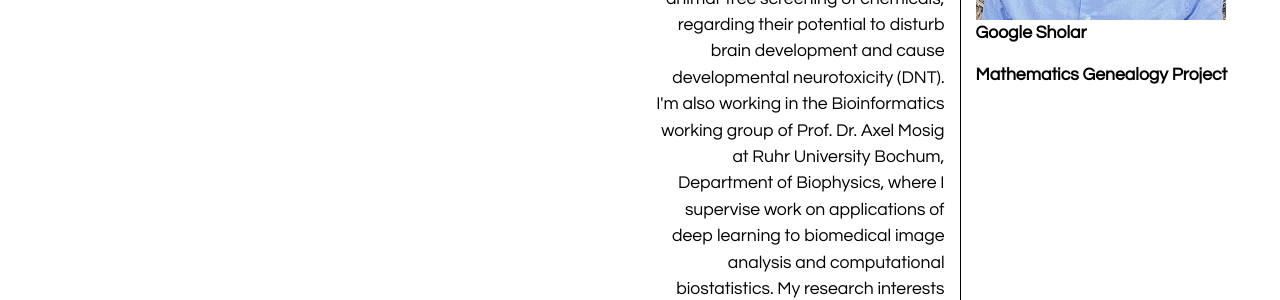
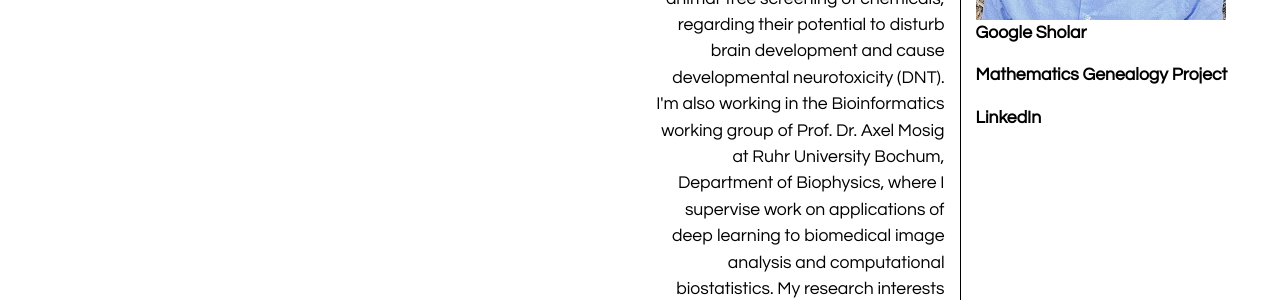
Before and after one commit to alim-zend/alim-zend.github.io, a Jekyll site: the page built from index.md, in a window 1280 px wide and 900 px high, scrolled down 5083 px. Shown: the part 151-451 px from the top of the window. Built offline with Jekyll 4.4.1, drawn with Linux system fonts in a browser that asks for light colours.

Commit message:
Update footer.html

```diff
--- a/_includes/footer.html
+++ b/_includes/footer.html
@@ -23,6 +23,7 @@
         <img src="arifdoenmez.jpg" alt="Arif Doenmez" width="250px;">
         <p><a href="https://scholar.google.com/citations?user=qMx_mSEAAAAJ" target="_blank">Google Sholar</a></p>
         <p><a href="https://www.genealogy.math.ndsu.nodak.edu/id.php?id=286417" target="_blank">Mathematics Genealogy Project</a></p>
+        <p><a href="https://www.linkedin.com/in/arifdoenmez/" target="_blank">LinkedIn</a></p>
       </div>
 
     </div>
```
